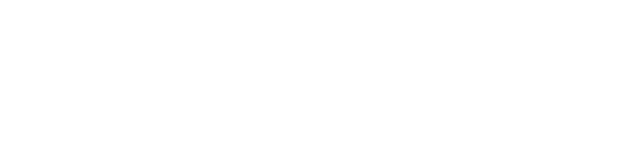
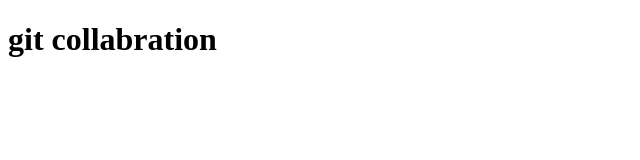
Before and after one commit to AnandJNairGit/web, a plain HTML site: page index.html in a window 1280 px wide. Shown: the whole page, without its empty margins (0-640 px from the left). Drawn offline with Linux system fonts and the light colour scheme.

Commit message:
add centralised workflow heading

```diff
--- a/index.html
+++ b/index.html
@@ -7,6 +7,6 @@
     <title>collabration</title>
 </head>
 <body>
-
+    <h1>git collabration</h1>
 </body>
 </html>
```
